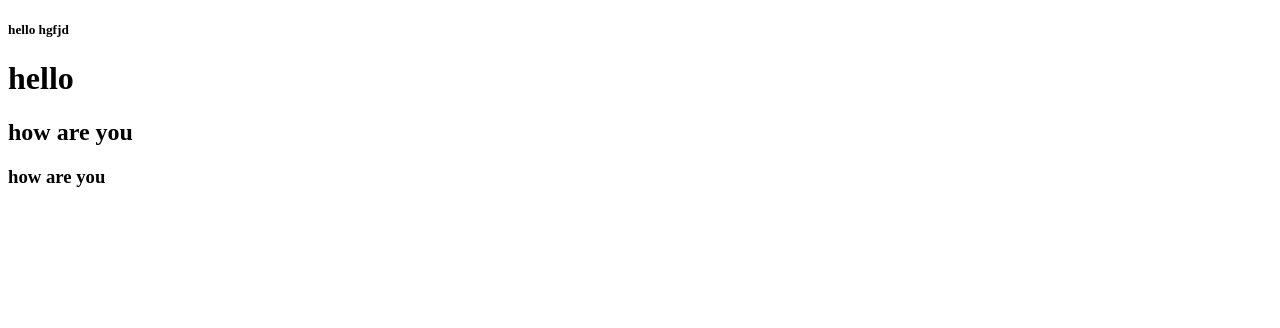
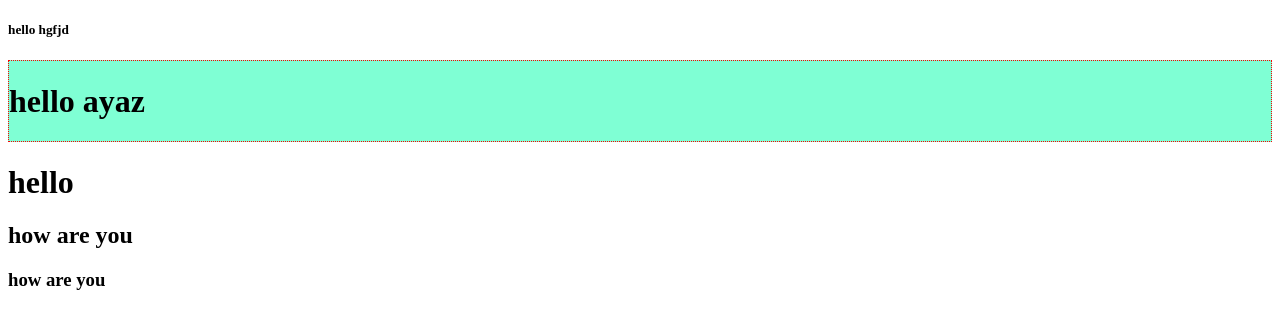
Before and after one commit to Amirzeb123/University_project, a plain HTML site: page index.html in a window 1280 px wide. Drawn offline with Linux system fonts and the light colour scheme.

Commit message:
css change

```diff
--- a/index.html
+++ b/index.html
@@ -3,10 +3,14 @@
 <head>
     <meta charset="UTF-8">
     <meta name="viewport" content="width=, initial-scale=1.0">
+    <link rel="stylesheet" href="./style.css">
     <title>university </title>
 </head>
 <body>
     <h5>hello hgfjd</h5>
+    <div>
+        <h1>hello ayaz</h1>
+    </div>
     <h1>hello</h1>
     <h2>how are you</h2>
     <h3>how are you</h3>
--- a/style.css
+++ b/style.css
@@ -0,0 +1,6 @@
+div
+{
+    background-color: aquamarine;
+    border: 12 px;
+    border: 1px dotted red;
+}
```
